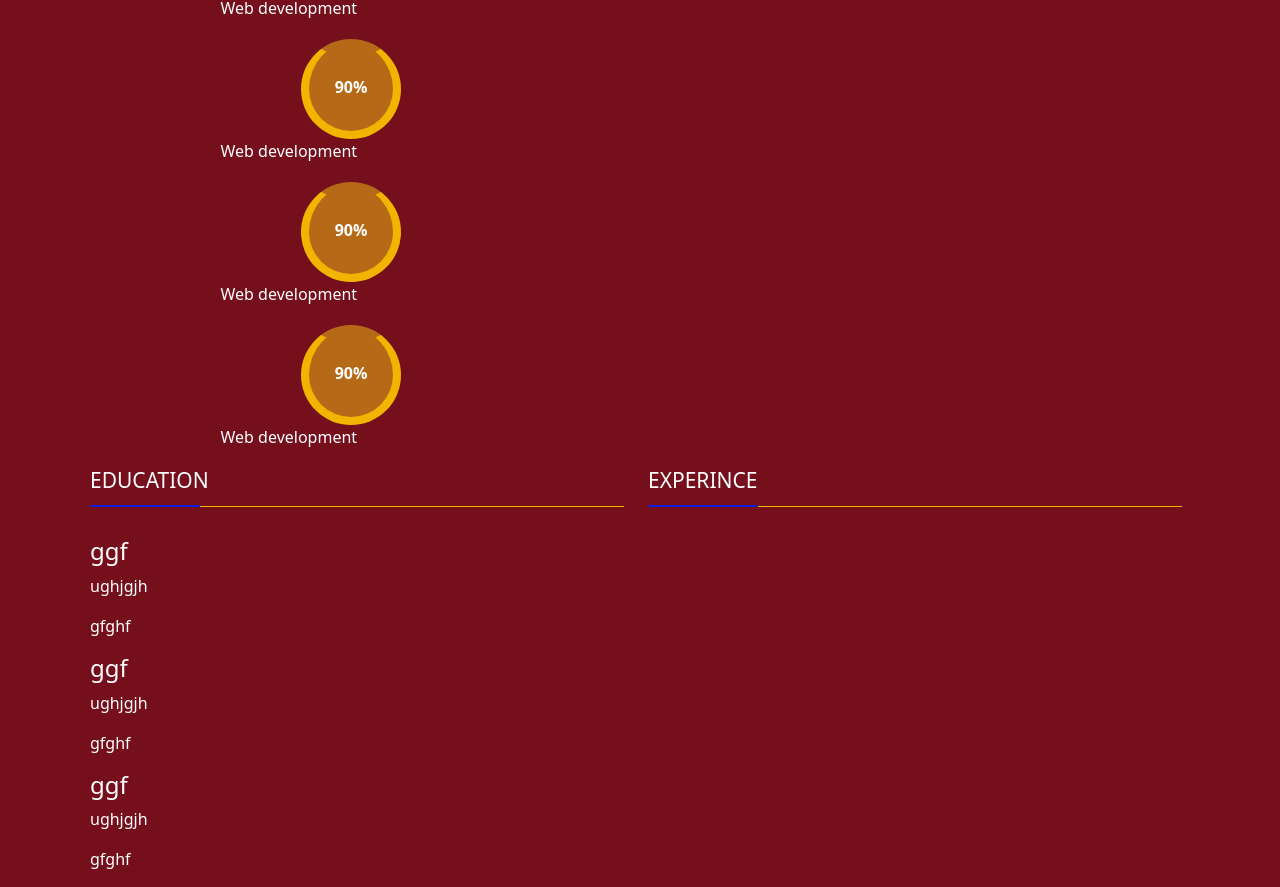
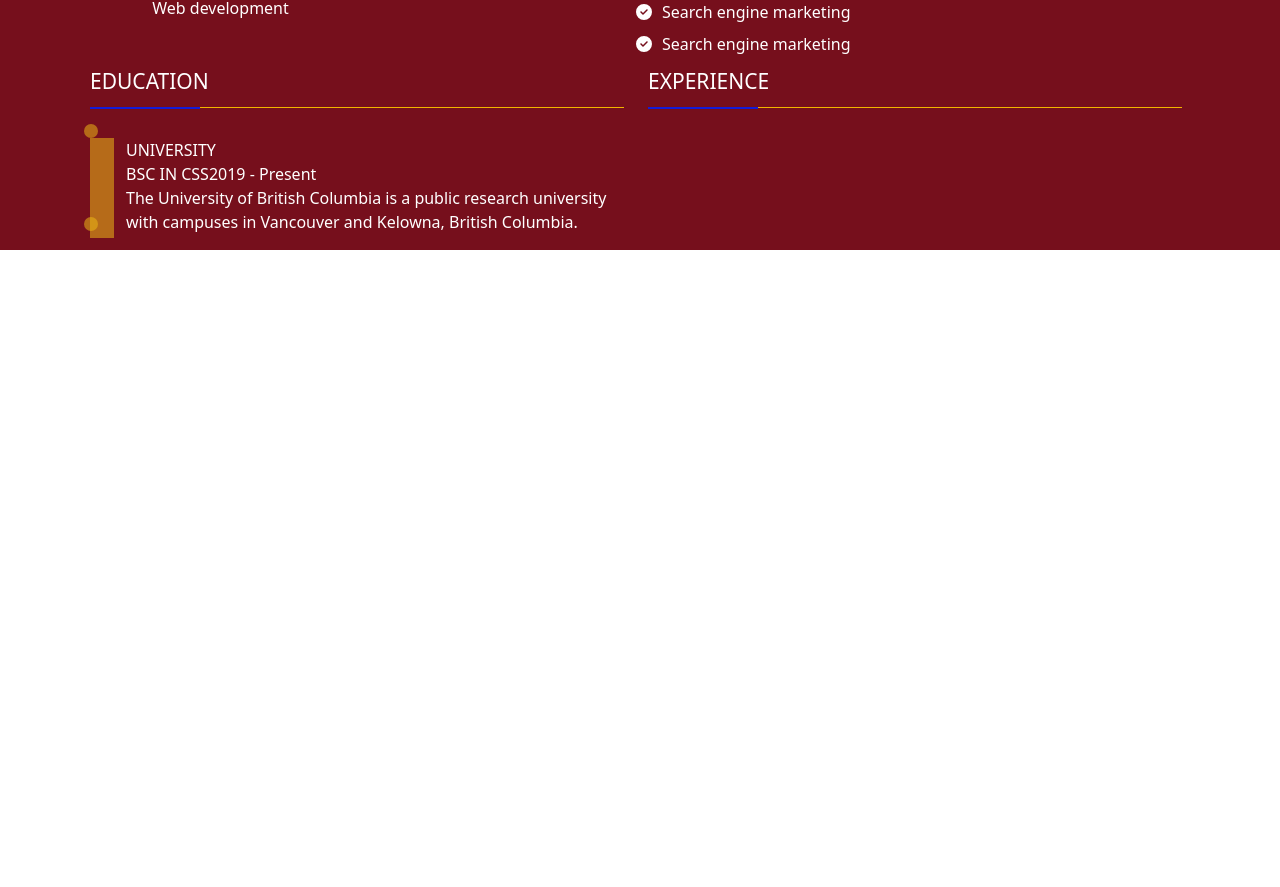
Before and after one commit to EmperatrizMalave/my-portfolio-2, a React (Create React App) app: page /resume in a window 1280 px wide. Shown: the part 780-1667 px from the top of the page. After the commit the page ends 1030 px from the top, so only its background shows below. Built offline with nearby package versions, Linux system fonts and the light colour scheme.

Commit message:
summarypage

```diff
--- a/src/portfolioContainer/Resume/Resume.css
+++ b/src/portfolioContainer/Resume/Resume.css
@@ -262,38 +262,31 @@
 
     color: white;
     display: inline-block;
-    width: 50%;
 }
 
-.main-of-the-circle {
+.main-of-the-circle-1 {
     margin-bottom: 19px;
     display: flex;
-    flex-basis: 50%;
+    width: 50%;
     align-items: center;
     flex-direction: column;
+
 }
 
 
+/*PROFESIONAL SKILLS*/
+.icons-e {
+    color: white;
+    margin-right: 10px;
+
+}
 
 
-
-.progress-bar {
-    animation: progress-bar-stripes 1s linear infinite;
+.list-check{
+    color: white;
+    list-style: none;
+    padding-top: 8px;
 }
-
-/*@keyframes progress-bar-stripes {
-    0% {
-        left: 0;
-    }
-
-    50% {
-        left: 100%;
-    }
-
-    0% {
-        left: 0;
-    }
-}*/
 
 .collage-name {
 
@@ -315,9 +308,6 @@
     margin-bottom: 4px;
  }
 
-.title-p {
-    color: #F1B500;
-}
 
 .skill-area-line {
     padding-top: 20px;
@@ -326,3 +316,77 @@
 .skill-area-circle {
     padding-top: 20px;
 }
+
+/*EDUCATION*/
+
+.design-ov1 {
+    position: absolute;
+    width: 14px;
+    height: 14px;
+    border-radius: 50%;
+    background-color: #ebb6168c;
+    left: -6px;
+    top: -14px;
+
+}
+
+.line-design {
+    position: relative;
+    height: 100px;
+    width: 2px;
+    background-color: #ebb6168c;
+}
+
+
+.design-ov2 {
+    position: absolute;
+    width: 14px;
+    height: 14px;
+    border-radius: 50%;
+    background-color: #ebb6168c;
+    top: 79px;
+    left: -6px;
+
+}
+
+.collage-name {
+    display: inline-block;
+
+}
+
+.title-2 {
+    border-bottom: 1px solid #F1B500;
+    padding-bottom: 13px;
+    padding-top: 13px;
+    color: white;
+    font-size: 21px;
+    position: relative;
+    margin-bottom: 30px;
+    text-align: left;
+    text-transform: uppercase
+
+}
+
+.title-2::before{
+
+    position: absolute;
+    content: "";
+    width: 110px;
+    height: 2.4px;
+    background: #131CD8;
+    left: 0px;
+    bottom: -2px;
+
+}
+
+.name-list {
+
+    list-style: none;
+    text-align: left;
+
+}
+
+/*.degree {
+
+
+}*/
--- a/src/portfolioContainer/Resume/Resume.js
+++ b/src/portfolioContainer/Resume/Resume.js
@@ -2,7 +2,7 @@ import React from 'react'
 import './Resume.css';
 
 import { FontAwesomeIcon } from '@fortawesome/react-fontawesome';
-import { faDownload } from '@fortawesome/free-solid-svg-icons'
+import { faDownload, faBadgeCheck, faCircleCheck } from '@fortawesome/free-solid-svg-icons'
 export default function Resume() {
   return (
     <section className='my-resume'>
@@ -172,31 +172,29 @@ export default function Resume() {
             <div>
               <div className='skill-list'>
                 <div className='single-skill'>
-                  <div className='main-of-the-circle'>
+                  <div className='main-of-the-circle-1'>
                     <div className='circle-1'>90%</div>
                     <div className='text-circle'>Web development</div>
                   </div>
-                  <div className='main-of-the-circle'>
+                  {/* <div className='main-of-the-circle-1'>
                     <div className='circle-2'>90%</div>
                     <div className='text-circle'>Web development</div>
                   </div>
-                  <div className='main-of-the-circle'>
+                 <div className='main-of-the-circle-1'>
                     <div className='circle-3'>90%</div>
                     <div className='text-circle'>Web development</div>
                   </div>
-                  <div className='main-of-the-circle'>
+                  <div className='main-of-the-circle-1'>
                     <div className='circle-4'>90%</div>
                     <div className='text-circle'>Web development</div>
+                  </div>*/}
                   </div>
                   </div>
                 </div>
               </div>
       </div>
 
-      </div>
-
 {/*BASIC KNOWLEDGE*/}
-
       <div className='col-lg-6 skill-area-circle'>
         <div className='skill-box'>
           <h4 className='title'>
@@ -205,12 +203,22 @@ export default function Resume() {
             <div>
               <div className='skill-list'>
                   <div className='single-list-ul'>
-                    <li>
+                    <li className='list-check'><FontAwesomeIcon className='icons-e' icon={faCircleCheck}/>
                         Search engine marketing
                     </li>
-                    <li>
-                        <p>kjhjk</p>
+                    <li className='list-check'><FontAwesomeIcon className='icons-e' icon={faCircleCheck}/>
+                        Search engine marketing
                     </li>
+                    <li className='list-check'><FontAwesomeIcon className='icons-e' icon={faCircleCheck}/>
+                        Search engine marketing
+                    </li>
+                    <li className='list-check'><FontAwesomeIcon className='icons-e' icon={faCircleCheck}/>
+                        Search engine marketing
+                    </li>
+                    <li className='list-check'><FontAwesomeIcon className='icons-e' icon={faCircleCheck}/>
+                        Search engine marketing
+                    </li>
+
                   </div>
               </div>
             </div>
@@ -220,55 +228,33 @@ export default function Resume() {
           </div>
           </div>
 
-
-
     {/*EDUCATION*/}
     <div className='container'>
     <div className='row'>
-        <div className='col-lg-6'>
-          <div className='edu-box'>
-            <h2 className='title'>
-                EDUCATION
-            </h2>
-              <div className='row'>
-                <div className='col-12'>
-                  <div className='education-list'>
-                    <div className='single-education'>
-                      <h4 className='collage-name'>ggf</h4>
-                        <p className='degree'>ughjgjh</p>
-                      <div className='description'>
-                        <p>gfghf</p>
+    <div className='collage-name col-6'>
+          <h2 className='title-2'>EDUCATION</h2>
+          <div className='container'>
+          <div className='row col-0.1'>
+          <div className='line-design'>
+          <span className='design-ov1'></span>
+          <span className='design-ov2'></span>
+          </div>
+
+          <ul className='row col-9.9'>
+            <li className='name-list'>UNIVERSITY</li>
+            <li className='name-list'>BSC IN CSS2019 - Present</li>
+            <li className='name-list'>The University of British Columbia is a public research university with campuses in Vancouver and Kelowna, British Columbia.</li>
+          </ul>
           </div>
           </div>
 
-        <div className='single-education'>
-        <h4 className='collage-name'>ggf</h4>
-        <p className='degree'>ughjgjh</p>
-        <div className='description'>
-          <p>gfghf</p>
-        </div>
+
     </div>
 
-        <div className='single-education'>
-        <h4 className='collage-name'>ggf</h4>
-        <p className='degree'>ughjgjh</p>
-        <div className='description'>
-          <p>gfghf</p>
-        </div>
-        </div>
-        </div>
-
-        </div>
-          </div>
-
-          </div>
-        </div>
 
      {/*EXPERIENCE*/}
-    <div className='col-lg-6'>
-    <h2 className='title'>
-        EXPERINCE
-          </h2>
+    <div className='collage-name col-6'>
+          <h2 className='title-2'>Experience</h2>
     </div>
     </div>
 </div>
```
Lines whose indentation alone changed are shown as unchanged.
